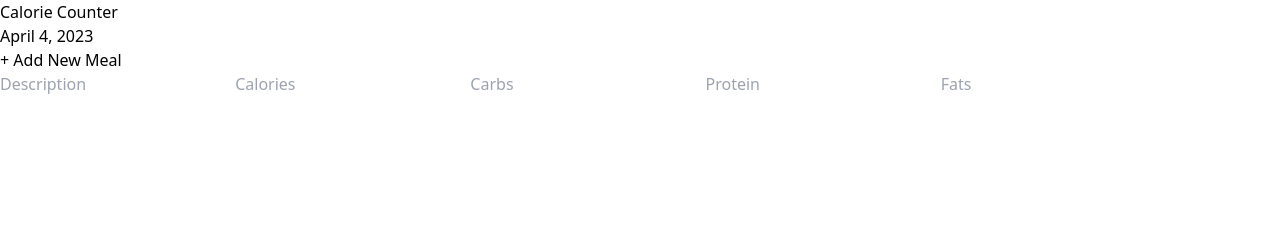
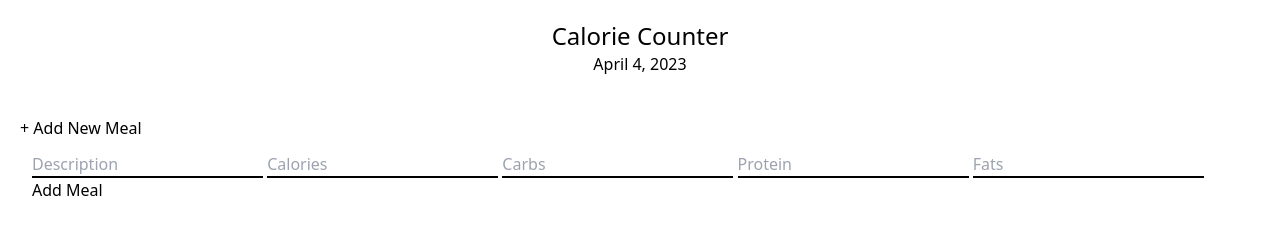
Before and after one commit to amchatman/Calorie-caculator, a website: page src/index.html in a window 1280 px wide. Drawn offline with Linux system fonts and the light colour scheme.

Commit message:
Form - style form -text alignment

```diff
--- a/src/index.html
+++ b/src/index.html
@@ -8,9 +8,9 @@
     <title>Document</title>
 </head>
 <body>
-   <header>
-        <h1>Calorie Counter</h1>
-        <p id="date">April 4, 2023</p>
+   <header class="m-5">
+        <h1 class="text-center text-2xl">Calorie Counter</h1>
+        <p id="date" class="text-center">April 4, 2023</p>
    </header>
    <main>
         <div>
@@ -21,15 +21,16 @@
             <!--Add list goes here-->
         </div>
 
-        <div>
+        <div class="mt-0 mx-auto p-5">
             <!--Input list -->
             <span>+ Add New Meal</span>
-            <form action="#">
-                <input type="text" placeholder="Description">
-                <input type="number" placeholder="Calories">
-                <input type="number" placeholder="Carbs">
-                <input type="number" placeholder="Protein">
-                <input type="number" placeholder="Fats">
+            <form action="#" class="p-3">
+                <input class="border-b-2 border-black" type="text" name="name" placeholder="Description">
+                <input class="border-b-2 border-black" type="number" name="calories" placeholder="Calories">
+                <input class="border-b-2 border-black" type="number" name="carbs" placeholder="Carbs">
+                <input class="border-b-2 border-black"type="number" name="protein" placeholder="Protein">
+                <input class="border-b-2 border-black" type="number" name="fats" placeholder="Fats">
+                <button>Add Meal</button>
             </form>
         </div>
 
```
Also changed, not shown: dist/output.css.
